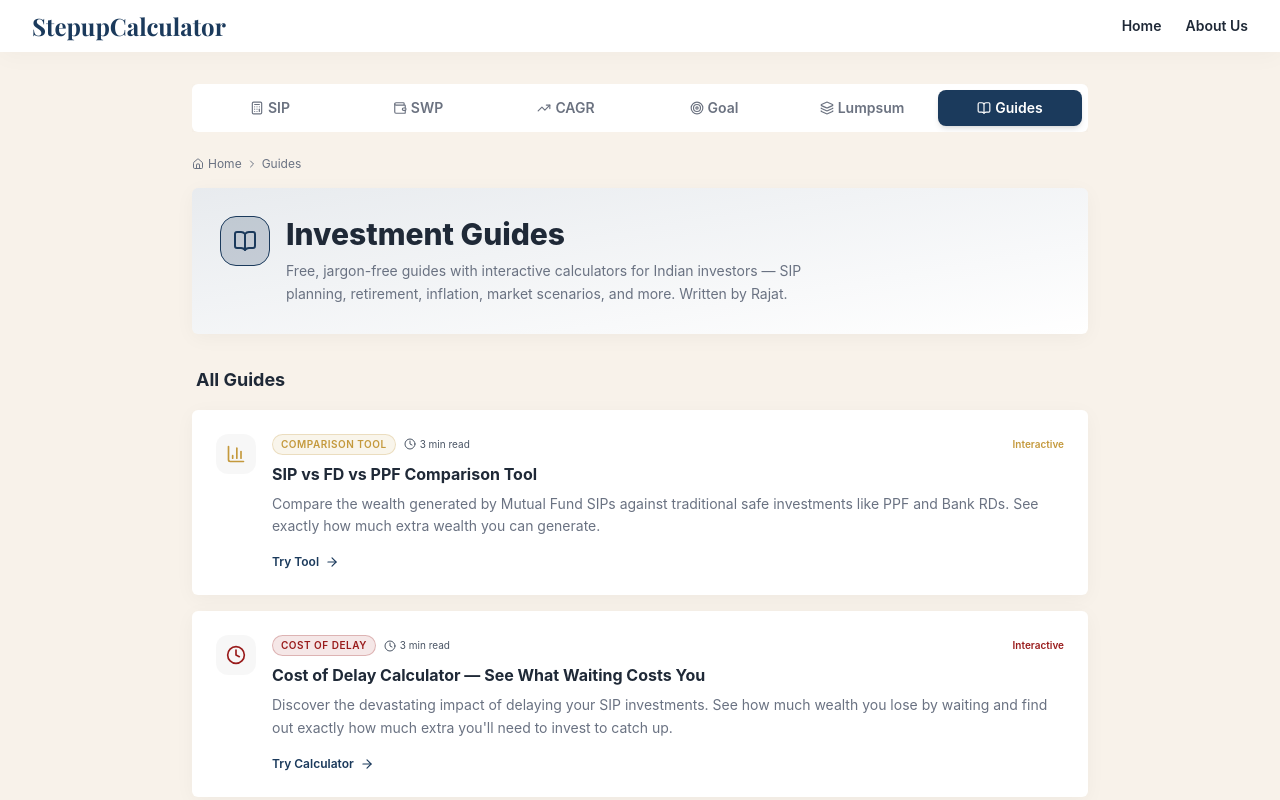
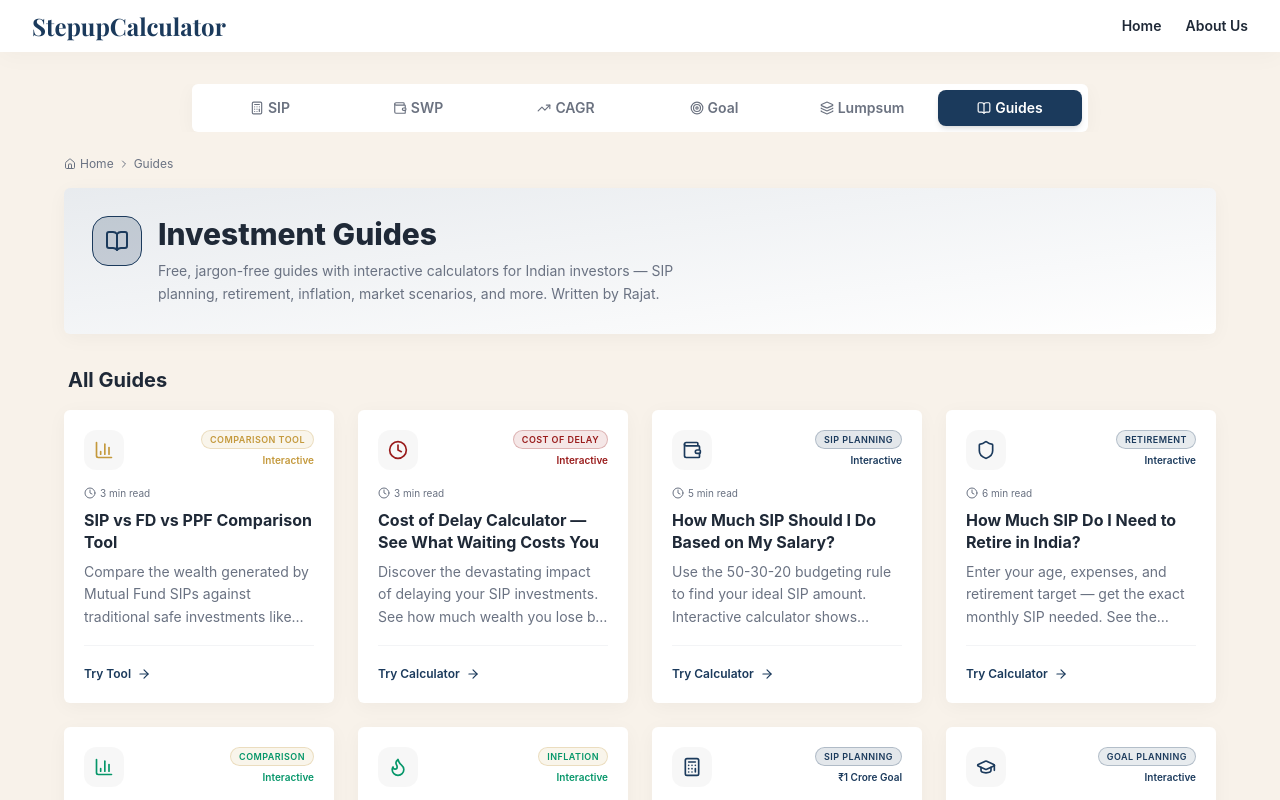
Before and after one commit to wwerajattigercom-netizen/SIP-Calculator, a Next.js app: page /blog in a window 1280 px wide. Shown: the top 800 px of the page. Built offline with nearby package versions, Linux system fonts and the light colour scheme; a web font is replaced by a local one.

Commit message:
style: convert blog guides list into a grid of tiles

```diff
--- a/src/app/blog/page.js
+++ b/src/app/blog/page.js
@@ -162,7 +162,7 @@ const CALCULATORS = [
 export default function BlogIndexPage() {
   return (
     <main className="py-8 px-2 md:px-4 flex flex-col items-center">
-      <div className="max-w-4xl w-full mx-auto space-y-8">
+      <div className="max-w-6xl w-full mx-auto space-y-8">
 
         <CalculatorTabs />
         <Breadcrumb items={[{ label: 'Guides' }]} />
@@ -187,50 +187,57 @@ export default function BlogIndexPage() {
         </div>
 
         {/* Articles */}
-        <div className="space-y-4">
-          <h2 className="text-lg font-bold text-[#1F2937] px-1">All Guides</h2>
+        <div className="w-full">
+          <h2 className="text-xl font-bold text-[#1F2937] px-1 mb-4">All Guides</h2>
+          <div className="grid grid-cols-1 md:grid-cols-2 lg:grid-cols-3 xl:grid-cols-4 gap-4 md:gap-6">
             {ARTICLES.map(({ href, tag, tagColor, title, excerpt, readTime, cta, icon, highlight, highlightColor }) => (
               <Link
                 key={href}
                 href={href}
-              className="block glass-panel p-6 hover:bg-[rgba(27,58,92,0.06)] hover:border-[rgba(27,58,92,0.25)] border border-[#E8E4DF] transition-all group rounded-2xl"
+                className="block glass-panel p-5 hover:bg-[rgba(27,58,92,0.02)] hover:border-[rgba(27,58,92,0.25)] border border-[#E8E4DF] transition-all group rounded-2xl h-full"
               >
-              <div className="flex items-start gap-4">
-                {/* Icon */}
-                <div className="bg-[rgba(0,0,0,0.03)] p-2.5 rounded-xl flex-shrink-0 group-hover:bg-[rgba(27,58,92,0.15)] transition-colors">
+                <div className="flex flex-col h-full items-start gap-4">
+                  {/* Icon & Meta */}
+                  <div className="flex w-full items-start justify-between">
+                    <div className="bg-[rgba(0,0,0,0.03)] p-2.5 rounded-xl flex-shrink-0 group-hover:bg-[rgba(27,58,92,0.1)] transition-colors">
                       {icon}
                     </div>
-
-                <div className="flex-1 min-w-0">
-                  {/* Tag + read time */}
-                  <div className="flex items-center gap-2 mb-2 flex-wrap">
-                    <span className={`text-[10px] font-semibold uppercase tracking-wider px-2 py-0.5 rounded-full border ${tagColor}`}>
+                    <div className="flex flex-col items-end gap-1 text-right">
+                      <span className={`text-[9px] font-semibold uppercase tracking-wider px-2 py-0.5 rounded-full border ${tagColor}`}>
                         {tag}
                       </span>
-                    <span className="text-gray-600 text-[10px] flex items-center gap-1">
+                      {highlight && (
+                        <span className={`text-[10px] font-semibold ${highlightColor}`}>{highlight}</span>
+                      )}
+                    </div>
+                  </div>
+
+                  <div className="flex-1 flex flex-col w-full min-w-0">
+                    <div className="flex items-center gap-1 mb-2 text-gray-500 text-[10px]">
                       <Clock className="w-3 h-3" />{readTime}
-                    </span>
-                    <span className={`text-[10px] font-semibold ml-auto ${highlightColor}`}>{highlight}</span>
                     </div>
 
                     {/* Title */}
-                  <h2 className="text-[#1F2937] font-bold text-base leading-snug mb-2 group-hover:text-[#6B7280] transition-colors">
+                    <h2 className="text-[#1F2937] font-bold text-base leading-snug mb-2 group-hover:text-[#1B3A5C] transition-colors">
                       {title}
                     </h2>
 
                     {/* Excerpt */}
-                  <p className="text-gray-500 text-sm leading-relaxed line-clamp-2 mb-3">
+                    <p className="text-gray-500 text-sm leading-relaxed line-clamp-3 mb-4">
                       {excerpt}
                     </p>
 
                     {/* CTA */}
+                    <div className="mt-auto pt-4 border-t border-gray-100">
                       <span className="inline-flex items-center gap-1.5 text-[#1B3A5C] text-xs font-semibold group-hover:gap-2.5 transition-all">
                         {cta} <ArrowRight className="w-3.5 h-3.5" />
                       </span>
                     </div>
                   </div>
+                </div>
               </Link>
             ))}
+          </div>
         </div>
 
         {/* Divider */}
```
Lines whose indentation alone changed are shown as unchanged.
